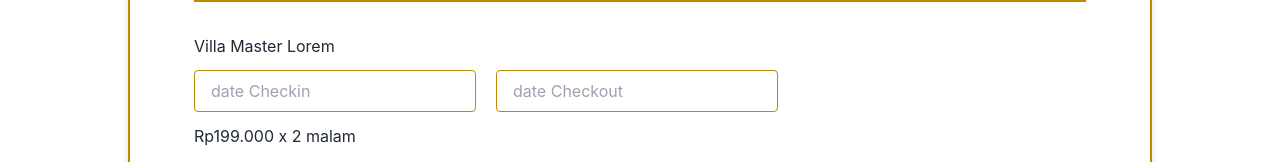
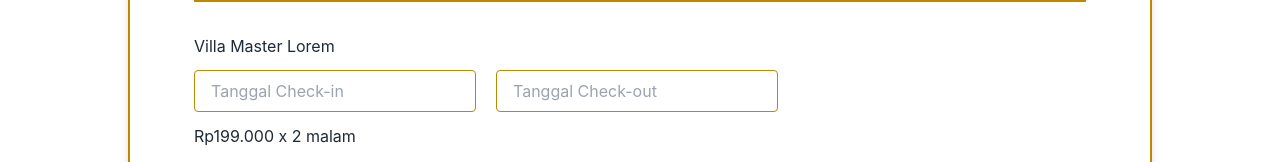
Before and after one commit to group-01-airbnb-project/FE-AirBnB, a React (Vite) app: page /trip in a window 1280 px wide. Shown: the part 422-584 px from the top of the page. Built offline with nearby package versions, Linux system fonts and the light colour scheme.

Commit message:
memperbarui halaman trip

```diff
--- a/src/page/TripPages.tsx
+++ b/src/page/TripPages.tsx
@@ -47,14 +47,14 @@ const TripPage = () => {
               selected={DateCheckin}
               onChange={handleDateCheckin}
               dateFormat="dd/MM/yyyy"
-              placeholderText="date Checkin"
+              placeholderText="Tanggal Check-in"
               className="border border-primary rounded px-4 py-2 focus:outline-none focus:border-blue-500"
             />
             <DatePicker
               selected={DateCheckout}
               onChange={handleDateCheckout}
               dateFormat="dd/MM/yyyy"
-              placeholderText="date Checkout"
+              placeholderText="Tanggal Check-out"
               className="border border-primary rounded px-4 py-2 focus:outline-none focus:border-blue-500"
             />
           </div>
```
